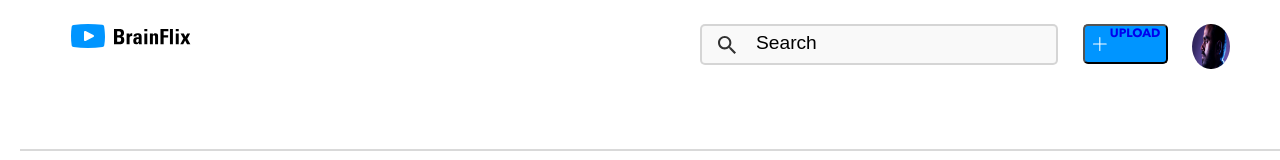
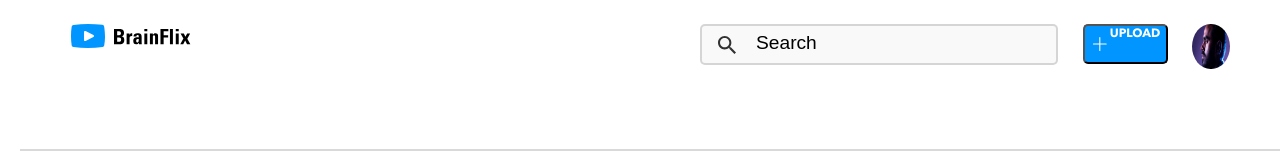
Before and after one commit to ArmuganAshraf/armugan_ashraf_brainflix, a React (Create React App) app in the folder sprint-2/: page /upload in a window 1280 px wide. Shown: the top 160 px of the page. Built offline with nearby package versions, Linux system fonts and the light colour scheme.

Commit message:
added the style for the link

```diff
--- a/sprint-2/src/App.scss
+++ b/sprint-2/src/App.scss
@@ -127,8 +127,10 @@
         background-position: 10%;
 
       }
-    :link{
+    a{
       text-decoration: none;
+      color: white;
+      font-family: 'bold';
 
     }
       @include desktop(){
```
